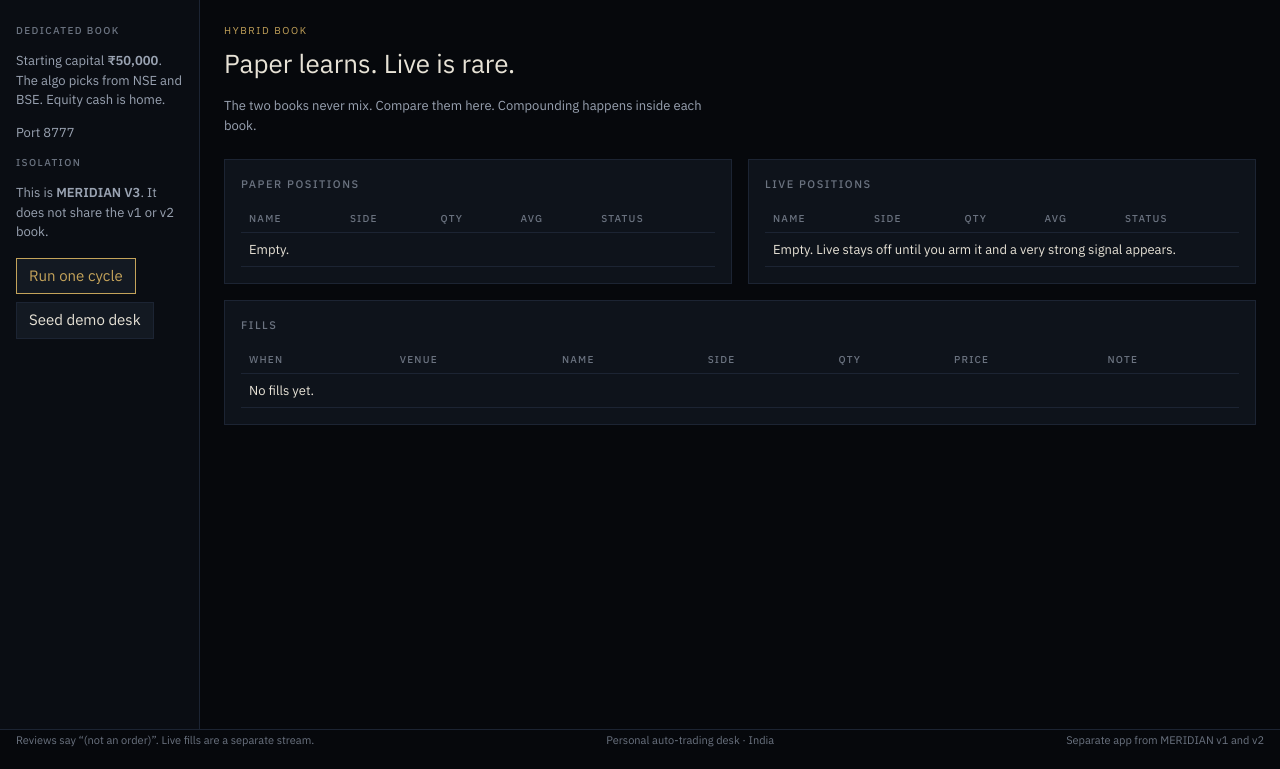
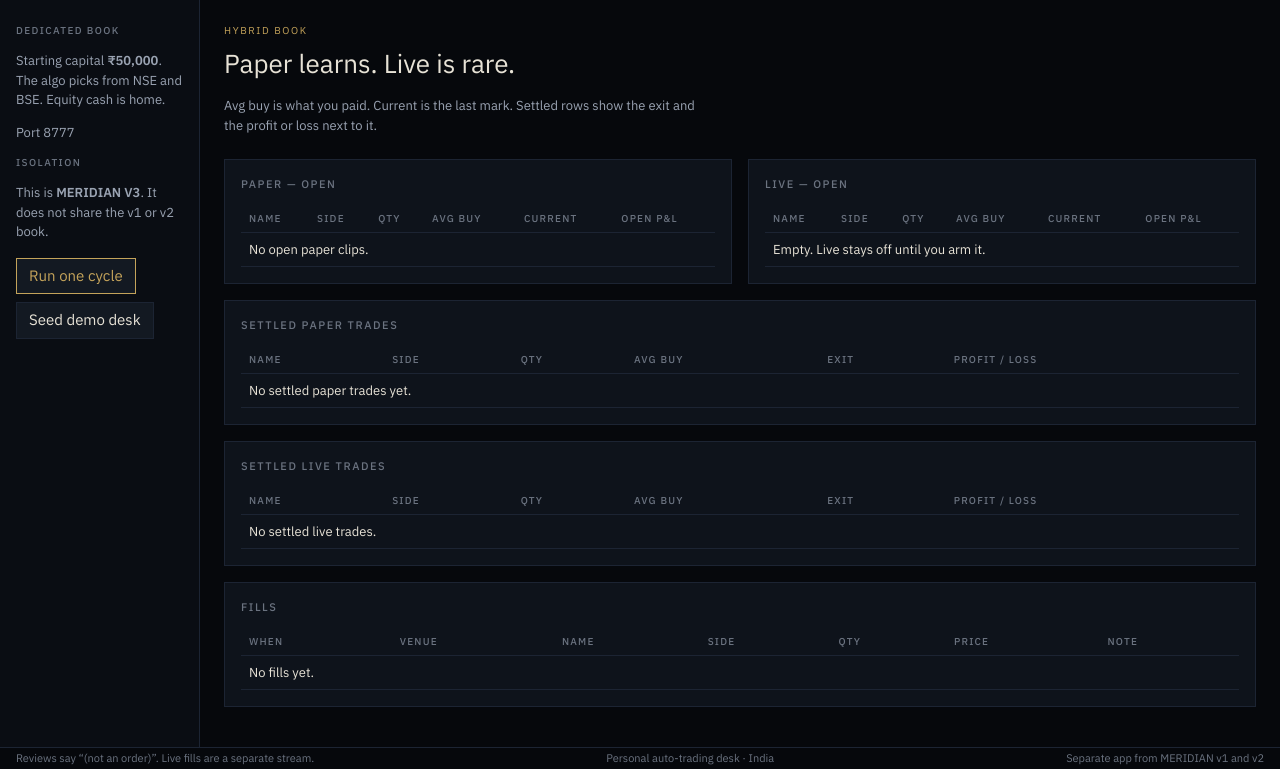
Before and after one commit to sanjaymaverick-cmd/MeridianV3, a FastAPI app: page /book in a window 1280 px wide. Shown: the part 49-818 px from the top of the page. Before the commit the page ends 796 px from the top, so only its background shows below. Run offline with FastAPI, Linux system fonts and the light colour scheme.

Commit message:
Show avg buy, current price, and settled profit/loss on the book.

```diff
--- a/meridian_v3/ui/static/css/meridian-v3.css
+++ b/meridian_v3/ui/static/css/meridian-v3.css
@@ -95,6 +95,8 @@ h1 { font-size: 26px; font-weight: 400; margin: 0 0 8px; }
 .grid-2 { display: grid; grid-template-columns: 1fr 1fr; gap: var(--space-5); }
 .figure { font-family: var(--mono); font-size: 28px; font-variant-numeric: tabular-nums; margin: 0; }
 .num { font-family: var(--mono); font-variant-numeric: tabular-nums; }
+.num.up { color: var(--up); }
+.num.down { color: var(--down); }
 
 table { width: 100%; border-collapse: collapse; font-size: 13px; }
 th { text-align: left; font-size: 10px; letter-spacing: 0.12em; text-transform: uppercase; color: var(--ash); font-weight: 500; padding: 6px 8px; border-bottom: 1px solid var(--line); }
--- a/meridian_v3/ui/templates/book.html
+++ b/meridian_v3/ui/templates/book.html
@@ -5,37 +5,91 @@
   <div>
     <p class="kicker">Hybrid book</p>
     <h1>Paper learns. Live is rare.</h1>
-    <p class="lede">The two books never mix. Compare them here. Compounding happens inside each book.</p>
+    <p class="lede">Avg buy is what you paid. Current is the last mark. Settled rows show the exit and the profit or loss next to it.</p>
   </div>
 </section>
 <div class="grid-2">
   <article class="panel">
-    <h2>Paper positions</h2>
+    <h2>Paper — open</h2>
     <table>
-      <thead><tr><th>Name</th><th>Side</th><th>Qty</th><th>Avg</th><th>Status</th></tr></thead>
+      <thead><tr><th>Name</th><th>Side</th><th>Qty</th><th>Avg buy</th><th>Current</th><th>Open P&amp;L</th></tr></thead>
       <tbody>
       {% for p in paper_pos %}
-        <tr><td>{{ p.symbol }}</td><td>{{ p.side }}</td><td class="num">{{ p.qty }}</td><td class="num">{{ p.avg_price | inr }}</td><td>{{ p.status }}</td></tr>
+        <tr>
+          <td>{{ p.symbol }}</td>
+          <td>{{ p.side }}</td>
+          <td class="num">{{ p.qty }}</td>
+          <td class="num">{{ p.avg_buy | inr }}</td>
+          <td class="num">{{ p.current | inr if p.current else '—' }}</td>
+          <td class="num {{ p.pnl_class }}">{{ p.pnl | inr if p.pnl is not none else '—' }}</td>
+        </tr>
       {% else %}
-        <tr><td colspan="5">Empty.</td></tr>
+        <tr><td colspan="6">No open paper clips.</td></tr>
       {% endfor %}
       </tbody>
     </table>
   </article>
   <article class="panel">
-    <h2>Live positions</h2>
+    <h2>Live — open</h2>
     <table>
-      <thead><tr><th>Name</th><th>Side</th><th>Qty</th><th>Avg</th><th>Status</th></tr></thead>
+      <thead><tr><th>Name</th><th>Side</th><th>Qty</th><th>Avg buy</th><th>Current</th><th>Open P&amp;L</th></tr></thead>
       <tbody>
       {% for p in live_pos %}
-        <tr><td>{{ p.symbol }}</td><td>{{ p.side }}</td><td class="num">{{ p.qty }}</td><td class="num">{{ p.avg_price | inr }}</td><td>{{ p.status }}</td></tr>
+        <tr>
+          <td>{{ p.symbol }}</td>
+          <td>{{ p.side }}</td>
+          <td class="num">{{ p.qty }}</td>
+          <td class="num">{{ p.avg_buy | inr }}</td>
+          <td class="num">{{ p.current | inr if p.current else '—' }}</td>
+          <td class="num {{ p.pnl_class }}">{{ p.pnl | inr if p.pnl is not none else '—' }}</td>
+        </tr>
       {% else %}
-        <tr><td colspan="5">Empty. Live stays off until you arm it and a very strong signal appears.</td></tr>
+        <tr><td colspan="6">Empty. Live stays off until you arm it.</td></tr>
       {% endfor %}
       </tbody>
     </table>
   </article>
 </div>
+<article class="panel">
+  <h2>Settled paper trades</h2>
+  <table>
+    <thead><tr><th>Name</th><th>Side</th><th>Qty</th><th>Avg buy</th><th>Exit</th><th>Profit / loss</th></tr></thead>
+    <tbody>
+    {% for p in paper_done %}
+      <tr>
+        <td>{{ p.symbol }}</td>
+        <td>{{ p.side }}</td>
+        <td class="num">{{ p.qty }}</td>
+        <td class="num">{{ p.avg_buy | inr }}</td>
+        <td class="num">{{ p.current | inr if p.current else '—' }}</td>
+        <td class="num {{ p.pnl_class }}">{{ p.pnl | inr if p.pnl is not none else '—' }}</td>
+      </tr>
+    {% else %}
+      <tr><td colspan="6">No settled paper trades yet.</td></tr>
+    {% endfor %}
+    </tbody>
+  </table>
+</article>
+<article class="panel">
+  <h2>Settled live trades</h2>
+  <table>
+    <thead><tr><th>Name</th><th>Side</th><th>Qty</th><th>Avg buy</th><th>Exit</th><th>Profit / loss</th></tr></thead>
+    <tbody>
+    {% for p in live_done %}
+      <tr>
+        <td>{{ p.symbol }}</td>
+        <td>{{ p.side }}</td>
+        <td class="num">{{ p.qty }}</td>
+        <td class="num">{{ p.avg_buy | inr }}</td>
+        <td class="num">{{ p.current | inr if p.current else '—' }}</td>
+        <td class="num {{ p.pnl_class }}">{{ p.pnl | inr if p.pnl is not none else '—' }}</td>
+      </tr>
+    {% else %}
+      <tr><td colspan="6">No settled live trades.</td></tr>
+    {% endfor %}
+    </tbody>
+  </table>
+</article>
 <article class="panel">
   <h2>Fills</h2>
   <table>
```
Also changed, not shown: meridian_v3/execution/oms.py (+9 -0 lines), meridian_v3/ui/book_view.py (added, +92 -0 lines), meridian_v3/ui/routes.py (+25 -5 lines), meridian_v3/ui/templates/command.html (+5 -4 lines), tests/test_book_view.py (added, +54 -0 lines), meridian_v3/storage/db.py, meridian_v3/storage/schema.py.
